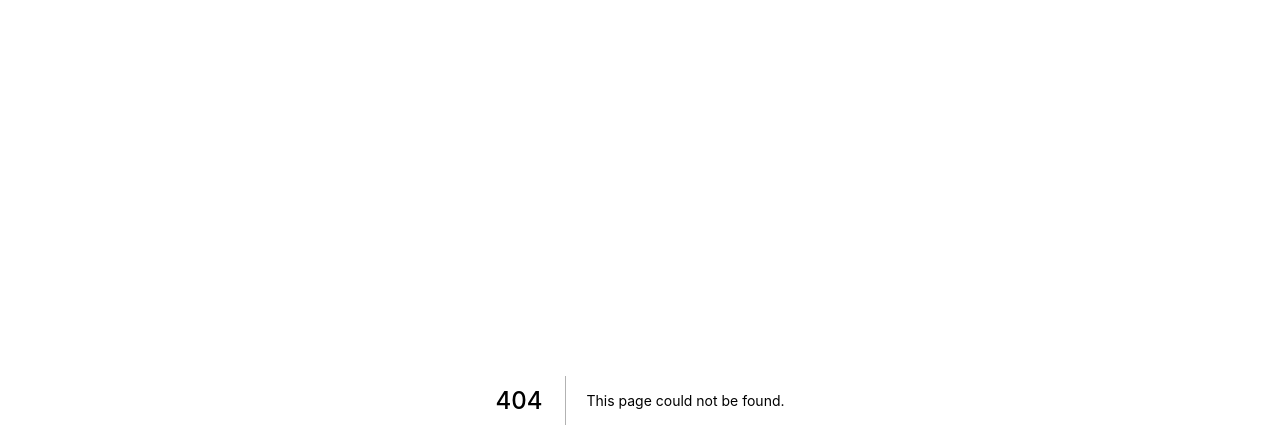
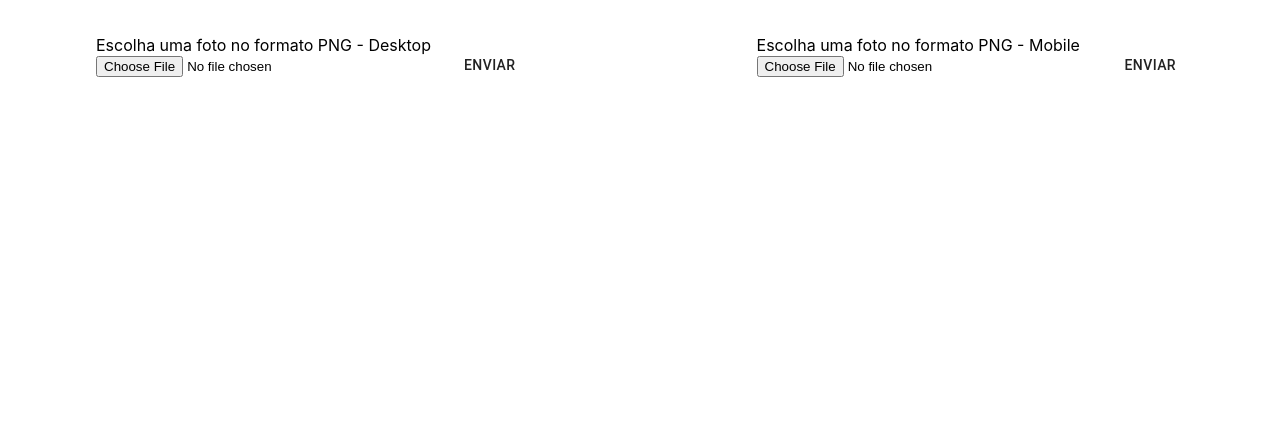
Before and after one commit to lucasgouvea/aloe-arquitetura, a Next.js app: page /backoffice in a window 1280 px wide. Before the commit this address had no page. Shown: the top 448 px of the page. Built offline with nearby package versions, Linux system fonts and the light colour scheme.

Commit message:
separacao do backoffice

```diff
--- /dev/null
+++ b/pages/backoffice.js
@@ -0,0 +1,47 @@
+import React, { useState, useRef } from "react";
+import { StyledContainer, StyledDrawer, Uploader } from "../components";
+import { useTheme } from "@material-ui/core/styles";
+import AloeBackofficeService from "../services/aloe-backoffice-service";
+
+export default function Backoffice() {
+  const theme = useTheme();
+  const uploadDesktopInputRef = useRef();
+  const uploadMobileInputRef = useRef();
+
+  return (
+    <React.Fragment>
+      <StyledContainer theme={theme}>
+        <div
+          style={{
+            display: "flex",
+            width: "85%",
+            alignSelf: "center",
+            justifyContent: "space-between",
+          }}
+        >
+          <Uploader
+            ref={uploadDesktopInputRef}
+            text="Escolha uma foto no formato PNG - Desktop"
+            onSubmit={(e) => {
+              e.preventDefault();
+              console.log(uploadDesktopInputRef.current);
+              const file = uploadDesktopInputRef.current.files[0];
+              AloeBackofficeService.uploadBackgroundDesktop(file);
+            }}
+          />
+          <Uploader
+            ref={uploadMobileInputRef}
+            text="Escolha uma foto no formato PNG - Mobile"
+            onSubmit={(e) => {
+              e.preventDefault();
+              const file = uploadMobileInputRef.current.files[0];
+              AloeBackofficeService.uploadBackgroundMobile(file);
+            }}
+          />
+        </div>
+
+        <div style={{ ...theme.footer }} />
+      </StyledContainer>
+    </React.Fragment>
+  );
+}
```
Also changed, not shown: pages/index.js (+2 -36 lines), 1 other file (tests, documents, lock files or other folders).
